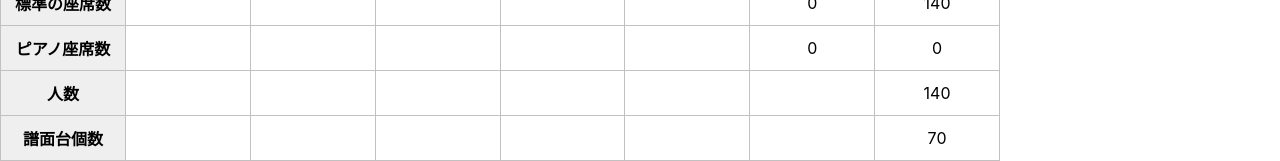
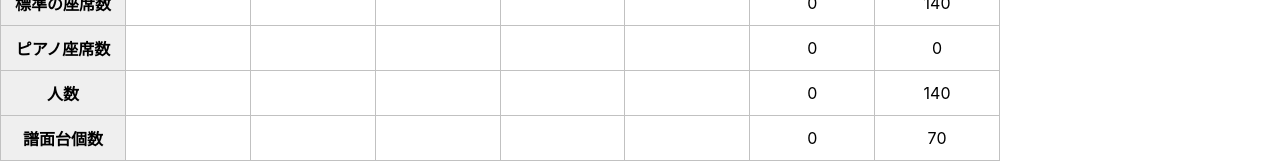
Before and after one commit to koga-miko/stage-arrangement-app, a React (Create React App) app: page / in a window 1280 px wide. Shown: the part 1323-1484 px from the top of the page. Built offline with nearby package versions, Linux system fonts and the light colour scheme.

Commit message:
表は印刷時も出すように対応。コントラバスの数が足しこまれない問題を修正

```diff
--- a/src/App.js
+++ b/src/App.js
@@ -167,7 +167,6 @@ const App = () => {
   }
 
   const renderTableDisp = () => {
-    if (dispStates[DispStateIdx.PrintMode] === false) {
     return (
       <table>
         <thead>
@@ -220,7 +219,7 @@ const App = () => {
             <td>{dispInfo===null?0:dispInfo.numOfPersons[selectedValues[IdSelIdx.Vn3]]}</td>
             <td>{dispInfo===null?0:dispInfo.numOfPersons[selectedValues[IdSelIdx.Va]]}</td>
             <td>{dispInfo===null?0:dispInfo.numOfPersons[selectedValues[IdSelIdx.Vc]]}</td>
-              <td>{dispInfo===null?0:dispInfo.numOfPersons[selectedValues[IdSelIdx.Cb]]}</td>
+            <td>{dispInfo===null?0:dispInfo.numOfPersons[10]}</td>
             <td>{dispInfo===null?0:dispInfo.numOfPersons.all}</td>
           </tr>
           <tr>
@@ -230,13 +229,12 @@ const App = () => {
             <td>{dispInfo===null?0:dispInfo.numOfStands[selectedValues[IdSelIdx.Vn3]]}</td>
             <td>{dispInfo===null?0:dispInfo.numOfStands[selectedValues[IdSelIdx.Va]]}</td>
             <td>{dispInfo===null?0:dispInfo.numOfStands[selectedValues[IdSelIdx.Vc]]}</td>
-              <td>{dispInfo===null?0:dispInfo.numOfStands[selectedValues[IdSelIdx.Cb]]}</td>
+            <td>{dispInfo===null?0:dispInfo.numOfStands[10]}</td>
             <td>{dispInfo===null?0:dispInfo.numOfStands.all}</td>
           </tr>
         </tbody>
       </table>
     )
-    }
   }
   // numInfoオブジェクトの中身は、{numOfSeats: {1:xxx, 2:xxx,...}, numOfStands: {1:xxx, 2:xxx,...} }
   return (
--- a/src/CbLayer.js
+++ b/src/CbLayer.js
@@ -159,7 +159,7 @@ class CbLayer {
     }
 
     getNumOfPersons() {
-        return this.visible? this.musicStands.filter(musicStand=>{ return musicStand.hasPerson()}).length: 0
+        return this.visible? this.cbSeats.filter(cbSeat=>{ return cbSeat.hasPerson()}).length: 0
     }
 
     getNumOfStands() {
--- a/src/SeatsArranger.js
+++ b/src/SeatsArranger.js
@@ -282,9 +282,11 @@ class SeatsArranger {
         })
 
         // コントラバスの人数と譜面台の個数抽出
+        console.log(this.cbLayer.getNumOfPersons())
         numInfo.numOfPersons[SeatsArranger.cbGroupId] = this.cbLayer.getNumOfPersons()
         numInfo.numOfPersons.all = numInfo.numOfPersons.all === undefined? 1: numInfo.numOfPersons.all + numInfo.numOfPersons[SeatsArranger.cbGroupId]
 
+        console.log(this.cbLayer.getNumOfStands())
         numInfo.numOfStands[SeatsArranger.cbGroupId] = this.cbLayer.getNumOfStands()
         numInfo.numOfStands.all = numInfo.numOfStands.all === undefined? 1: numInfo.numOfStands.all + numInfo.numOfStands[SeatsArranger.cbGroupId]
 
```
Lines whose indentation alone changed are shown as unchanged.
